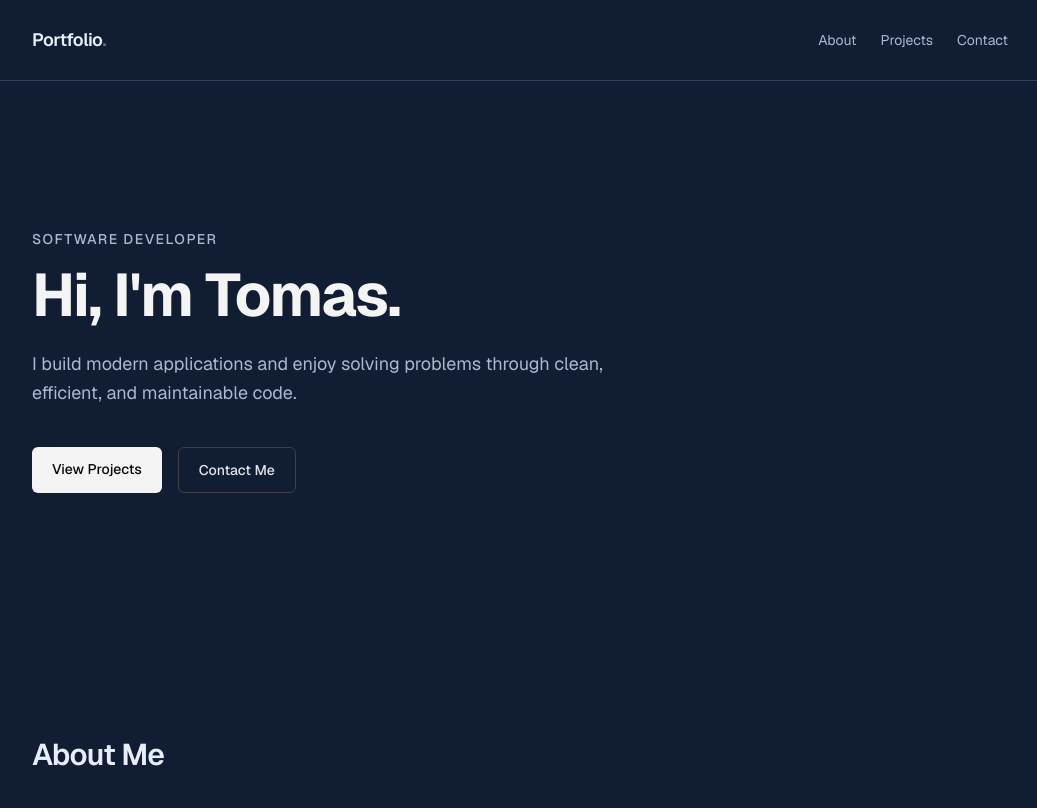
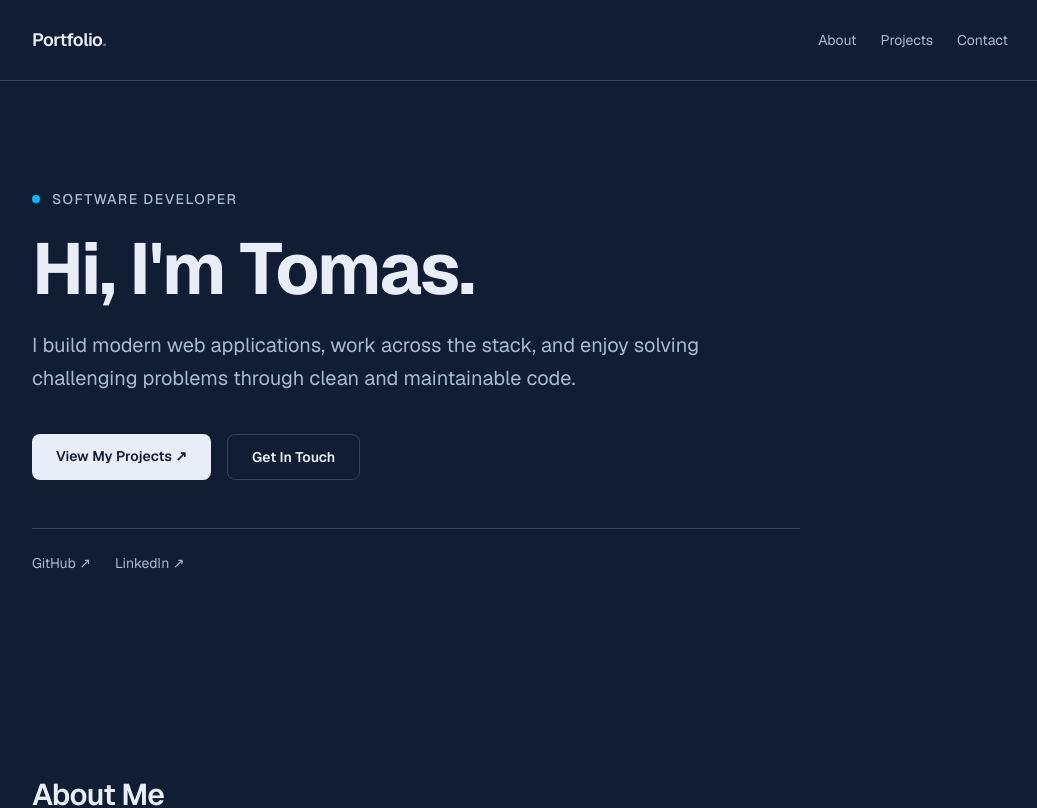
Before and after one commit to TomasCanevaro/portfolio, a Next.js app: page / in a window 1280 px wide. Shown: the top 808 px of the page, without its empty margins (120-1157 px from the left). Built offline with nearby package versions, Linux system fonts and the light colour scheme.

Commit message:
refine hero section and social links

```diff
--- a/src/app/page.tsx
+++ b/src/app/page.tsx
@@ -1,5 +1,5 @@
 
-import Container from "@/components/layout/Container";
+import Hero from "@/components/sections/Hero";
 import About from "@/components/sections/About";
 import TechStack from "@/components/sections/TechStack";
 import Projects from "@/components/sections/Projects";
@@ -8,41 +8,7 @@ import Contact from "@/components/sections/Contact";
 export default function Home() {
   return (
     <main>
-      <section className="flex min-h-[70vh] items-center py-20">
-        <Container>
-          <div className="max-w-2xl">
-            <p className="mb-4 text-sm font-medium tracking-widest text-[#a9bad0] uppercase">
-              Software Developer
-            </p>
-
-            <h1 className="mb-6 text-5xl font-bold tracking-tight text-zinc-100 sm:text-6xl">
-              Hi, I&apos;m Tomas.
-            </h1>
-
-            <p className="max-w-xl text-lg leading-relaxed text-[#a9bad0]">
-              I build modern applications and enjoy solving problems
-              through clean, efficient, and maintainable code.
-            </p>
-
-            <div className="mt-10 flex flex-wrap gap-4">
-              <a
-                href="#projects"
-                className="rounded-md bg-zinc-100 px-5 py-3 text-sm font-medium text-zinc-950 transition-colors hover:bg-zinc-300"
-              >
-                View Projects
-              </a>
-
-              <a
-                href="#contact"
-                className="rounded-md border border-zinc-700 px-5 py-3 text-sm font-medium text-zinc-200 transition-colors hover:border-zinc-400"
-              >
-                Contact Me
-              </a>
-            </div>
-          </div>
-        </Container>
-      </section>
-
+      <Hero />
       <About />
       <TechStack />
       <Projects />
--- /dev/null
+++ b/src/components/sections/Hero.tsx
@@ -0,0 +1,66 @@
+
+import Container from "@/components/layout/Container";
+
+export default function Hero() {
+  return (
+    <section className="flex min-h-[75vh] items-center py-24">
+      <Container>
+        <div className="max-w-3xl">
+          <div className="mb-6 flex items-center gap-3">
+            <span className="h-2 w-2 rounded-full bg-sky-400" />
+
+            <p className="text-sm font-medium tracking-widest text-[#a9bad0] uppercase">
+              Software Developer
+            </p>
+          </div>
+
+          <h1 className="mb-6 text-5xl font-bold tracking-tight text-[#e8eef7] sm:text-6xl lg:text-7xl">
+            Hi, I&apos;m Tomas.
+          </h1>
+
+          <p className="max-w-2xl text-lg leading-relaxed text-[#a9bad0] sm:text-xl">
+            I build modern web applications, work across the
+            stack, and enjoy solving challenging problems
+            through clean and maintainable code.
+          </p>
+
+          <div className="mt-10 flex flex-wrap gap-4">
+            <a
+              href="#projects"
+              className="rounded-lg bg-[#e8eef7] px-6 py-3 text-sm font-semibold text-[#101d32] transition-colors motion-safe:transition-transform motion-safe:duration-200 motion-safe:hover:-translate-y-0.5 hover:bg-white"
+            >
+              View My Projects ↗
+            </a>
+
+            <a
+              href="#contact"
+              className="rounded-lg border border-[#30445e] px-6 py-3 text-sm font-semibold text-[#e8eef7] transition-colors motion-safe:transition-transform motion-safe:duration-200 motion-safe:hover:-translate-y-0.5 hover:border-sky-400"
+            >
+              Get In Touch
+            </a>
+          </div>
+
+          <div className="mt-12 flex items-center gap-6 border-t border-[#30445e] pt-6">
+            <a
+              href="https://github.com/TomasCanevaro"
+              target="_blank"
+              rel="noopener noreferrer"
+              className="text-sm text-[#a9bad0] transition-colors hover:text-white"
+            >
+              GitHub ↗
+            </a>
+
+            <a
+              href="https://www.linkedin.com/in/tomas-canevaro-b243b5145/"
+              target="_blank"
+              rel="noopener noreferrer"
+              className="text-sm text-[#a9bad0] transition-colors hover:text-white"
+            >
+              LinkedIn ↗
+            </a>
+          </div>
+        </div>
+      </Container>
+    </section>
+  );
+}
```
